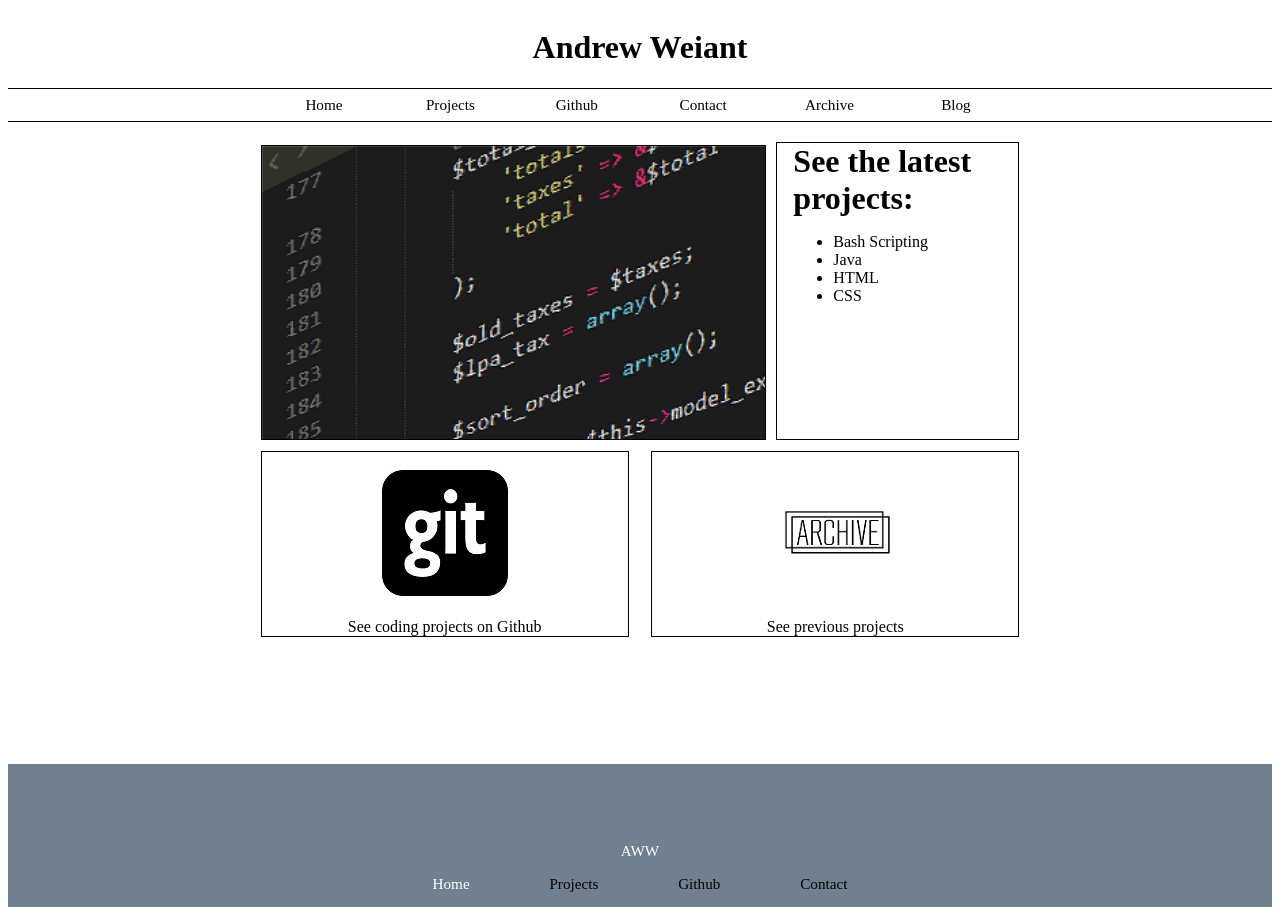
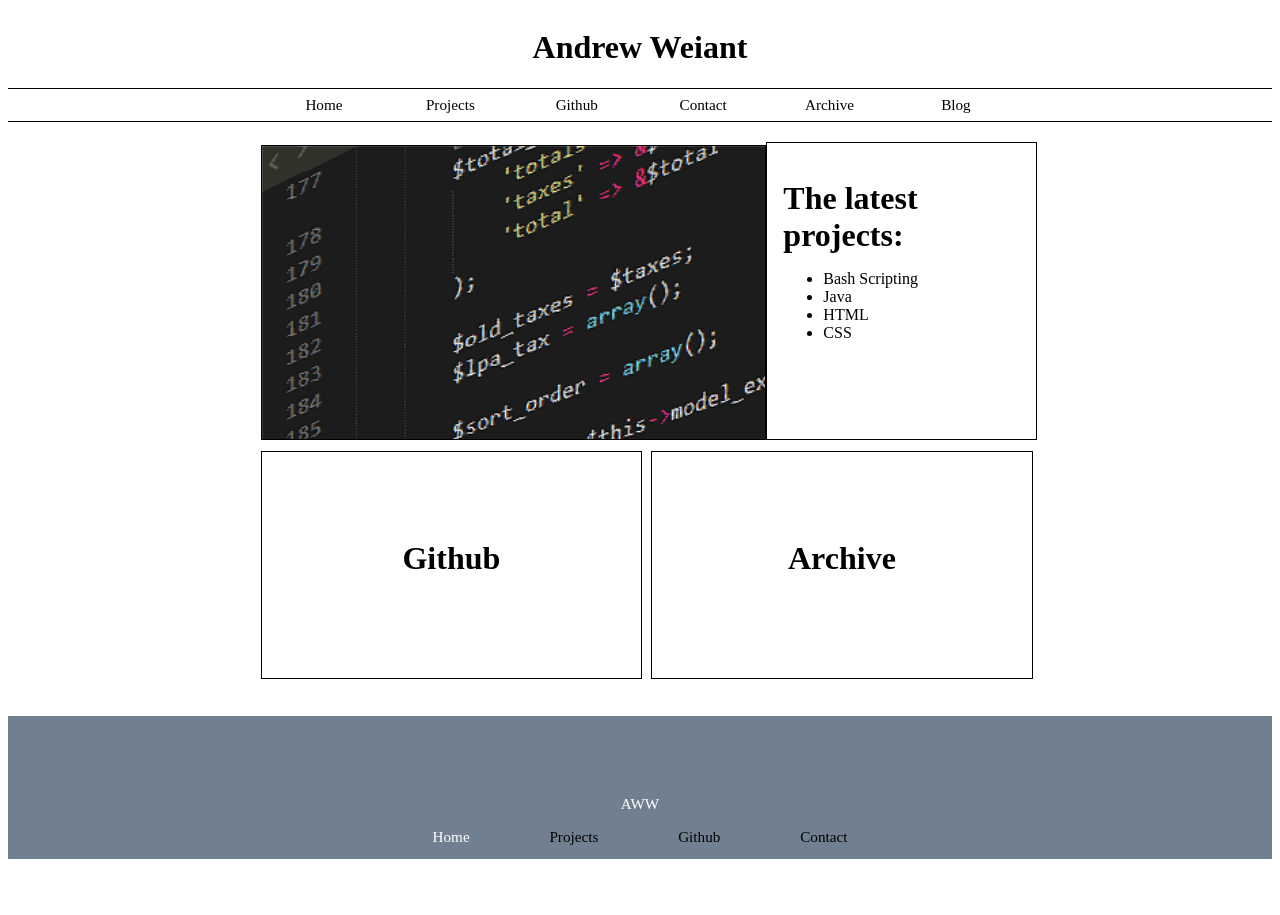
Before and after one commit to powertaxrelief/powertaxrelief.github.io, a plain HTML site: page index.html in a window 1280 px wide. After the commit the page ends 867 px from the top, so only its background shows below. Drawn offline with Linux system fonts and the light colour scheme; a web font is replaced by a local one.

Commit message:
website 1.101

```diff
--- a/CSS/index.css
+++ b/CSS/index.css
@@ -4,8 +4,8 @@ div.wrapper {
     background-color:  #FOEAD6;
     min-height:  0;
     min-width:  0;
-    font-family: 'DidactGothicMedium';
-    grid-template-rows:  auto auto 2em auto 300px auto auto;
+    font-family: 'CMUSerifRoman';
+    grid-template-rows:  auto auto 2em auto 300px 150px auto;
 }
 .wrapper a {
     color:  black;
@@ -17,7 +17,6 @@ a:link {
 }
 
 div.header {
-    font-family: 'CMUSerifRoman';
     grid-column-start:  5;
     grid-column-end:  7;
     grid-row:  1;
@@ -175,27 +174,28 @@ div.mainimage {
     grid-column-start:  3;
     grid-column-end:  7;
     grid-row:  5;
-    border-top-width:  1px;
-    border-right-width:  1px;
-    border-left-width:  1px;
-    border-bottom-width:  1px;
+    border-width:  1px;
     border-style:  solid;
     text-align:  center;
     overflow:  hidden;
 }
 div.maintext {
+    font-family: 'CMUSerifRoman';
     margin-top:  1%;
     padding-left:  1em;
-    margin-left:  10px;
     grid-column-start:  7;
     grid-column-end:  9;
     grid-row:  5;
     border-width:  1px;
     border-style:  solid;
+    width:  100%;
 }
 div.secondimage {
+    line-height:  1em;
+    padding-top:  20%;
     margin-top:  3%;
-    margin-right:  3%;
+    height:  150px;
+    width:  100%;
     grid-column-start:  3;
     grid-column-end:  6;
     text-align:  center;
@@ -204,53 +204,56 @@ div.secondimage {
     border-top-width:  1px;
     border-left-width:  1px;
     border-right-width:  1px;
-    border-bottom-width:  0px;
+    border-bottom-width:  1px;
 }
 
+
 .secondimage:hover {
+    line-height:  2em;
+    font-size:  2em;
+    padding-top:  8%;
     background-color:  #3CC47C;
+    text-align:  center;
+    font-family:  'StationMedium';
+    height:  200px;
 
 }
+
+.secondimage a:hover {
+    color:  white;
+}
+
 div.thirdimage {
+    line-height:  1em;
+    padding-top:  20%;
     margin-top:  3%;
     margin-left:  3%;
     grid-column-start:  6;
     grid-column-end:  9;
     text-align:  center;
     grid-row:  6;
+    height:  100%;
+    width:  100%;
     border-top-width:  1px;
-    border-right-width:  1px;
-    border-left-width:  1px;
-    border-bottom-width:  0px;
-    border-style:  solid;
-
-}
-
-div.secondimagetext {
-    margin-right:  3%;
-    grid-column-start:  3;
-    grid-column-end:  6;
-    grid-row:  7;
-    text-align:  center;
-    border-top-width:  0px;
-    border-right-width:  1px;
-    border-left-width:  1px;
-    border-bottom-width:  1px;
-    border-style:  solid;
-    }
-div.thirdimagetext {
-    margin-left:  3%;
-    grid-column-start:  6;
-    grid-column-end:  9;
-    grid-row:  7;
-    text-align:  center;
-    border-top-width:  0px;
     border-right-width:  1px;
     border-left-width:  1px;
     border-bottom-width:  1px;
     border-style:  solid;
 }
 
+.thirdimage:hover {
+    line-height:  2em;
+    font-size:  2em;
+    padding-top:  8%;
+    background-color:  #B82601;
+    text-align:  center;
+    font-family:  'StationMedium';
+    height:  200px;
+}
+
+.thirdimage a:hover {
+    color:  white;
+}
 
 div.footer {
     color:  white;
--- a/index.html
+++ b/index.html
@@ -25,7 +25,7 @@
         <img src="images/big_code2.png" alt="Code Here!">
     </div>
     <div class="maintext">
-        <font size="+3"><b><a href="projects.html">See the latest projects:</b></font></font></a>
+        <font size="+3"><b><a href="projects.html"><br>The latest projects:</b></font></font></a>
         <ul>
             <li>Bash Scripting</li>
             <li>Java</li>
@@ -34,20 +34,10 @@
         </ul>
     </div>
     <div class="secondimage">
-        <br>
-        <a href="https://github.com/powertaxrelief/"><img src="images/github.jpg" alt="Github"></a>
+        <a href="https://github.com/powertaxrelief/"><h1>Github</h1></a>
             </div>
     <div class="thirdimage">
-        <br>
-        <img src="images/archivelogowhite.png" alt="archive">
-    </div>
-    <div class="secondimagetext">
-    <br>
-        See coding projects on Github
-    </div>
-    <div class="thirdimagetext">
-    <br>
-        See previous projects
+        <a href=""><h1>Archive</h1></a>
     </div>
     <div class="footer">
         <p>AWW</p>
```
